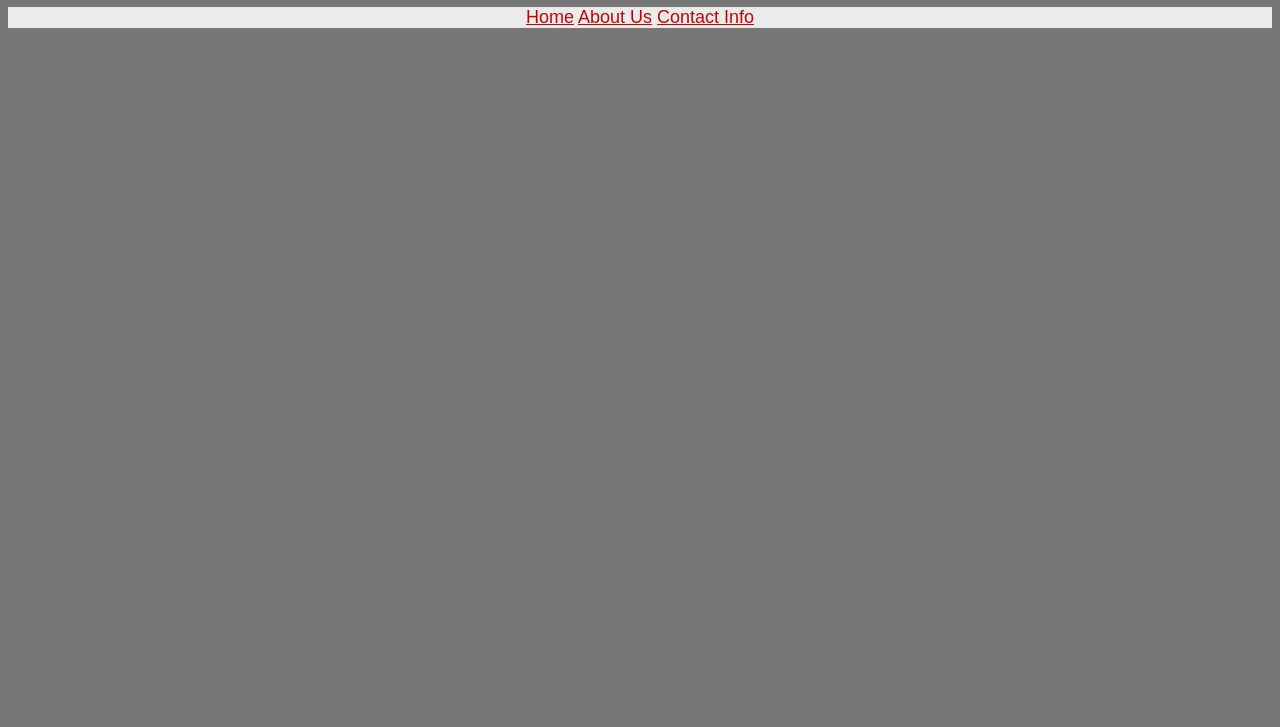
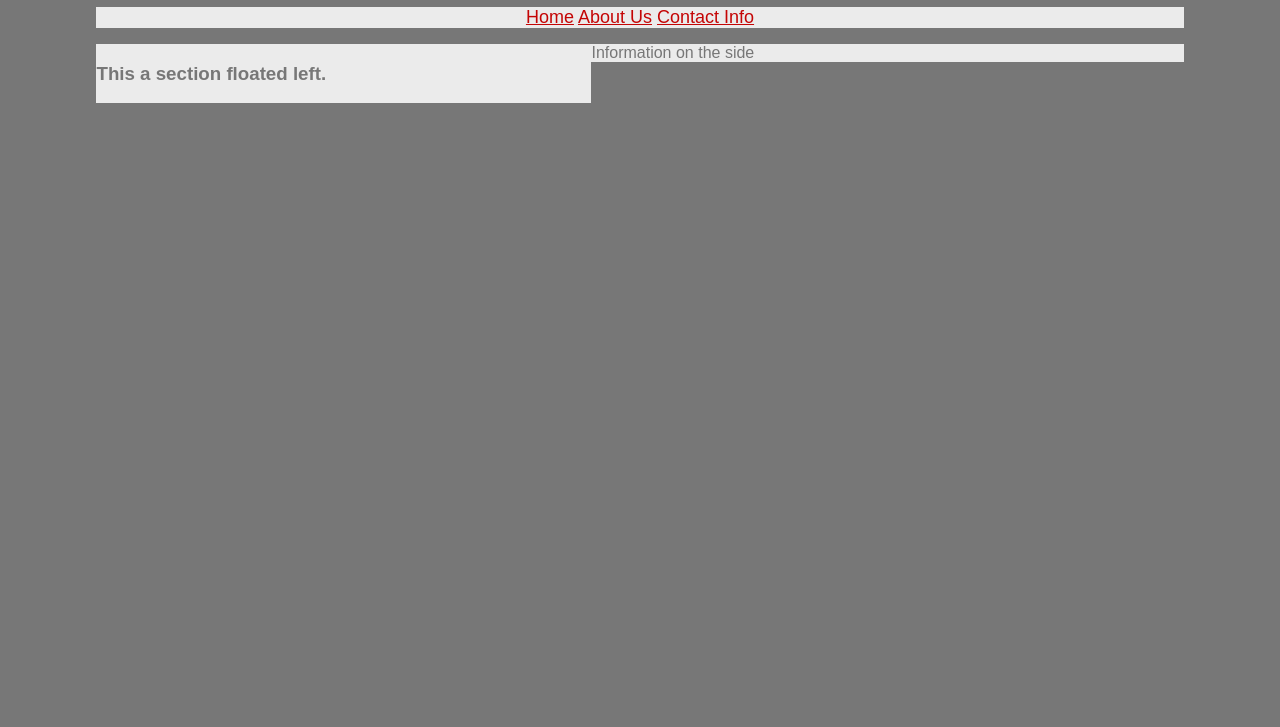
Before and after one commit to rbreyna/Hw-Wireframe, a plain HTML site: page index.html in a window 1280 px wide. Shown: the part 73-800 px from the top of the page. Drawn offline with Linux system fonts and the light colour scheme.

Commit message:
updated margins

```diff
--- a/index.html
+++ b/index.html
@@ -18,35 +18,23 @@
         <a href="#">Contact Info</a>
     </nav>
 
+    <div>
+        <section id="left">
+            <h3>This a section floated left. </h3>
+
+            <article>
+                 <h3> </h3>
+
+                 <p>   </p>
+            </article>
+        </section>
+
     <aside id="right">
-        <h3>
-
-        </h3>
+        <p>Information on the side</p>
     </aside>
 
-    <section id="left">
-        <h3>
+    </div>
 
-        </h3>
-
-     <article>
-        <h3>
-
-        </h3>
-
-        <p>
-
-        </p>
-
-        <h3>
-
-        </h3>
-
-        <p>
-
-        </p>
-    </article>
-    </section>
 
     <footer>
 
--- a/style.css
+++ b/style.css
@@ -6,8 +6,10 @@ body{
     font-size: 18 px;
 }
 
-header, nav, section, aside, footer{
+header, nav, aside, footer{
     background: #ebebeb;
+    margin-left: 7%;
+    margin-right: 7%;
 }
 
 article{
@@ -19,8 +21,14 @@ h1, p{
     background: #ebebeb;
 }
 
+aside{
+    width: ;
+}
 section{
-    width: 495 px;
+    margin-left: 7%;
+    background: #ebebeb;
+    float: left;
+    width: 495px;
 }
 
 #Menu_Links{
```
